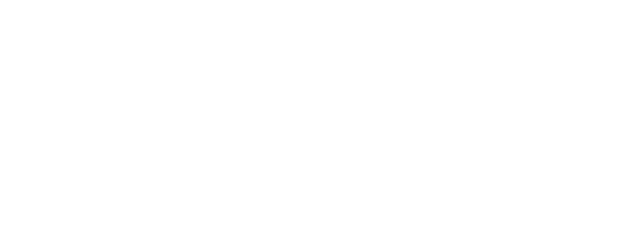
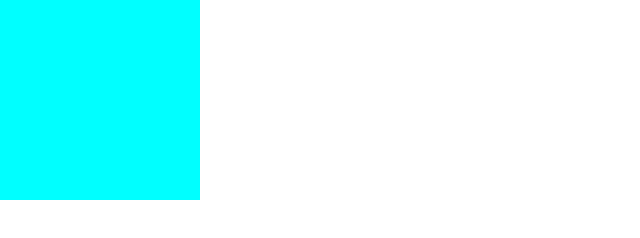
Before and after one commit to leandrodosreisfilho-lang/teste-git-dts1t, a plain HTML site: page index.html in a window 1280 px wide. Shown: the whole page, without its empty margins (0-640 px from the left). Drawn offline with Linux system fonts and the light colour scheme.

Commit message:
quadrado com cor

```diff
--- a/index.html
+++ b/index.html
@@ -4,6 +4,7 @@
     <meta charset="UTF-8">
     <meta name="viewport" content="width=device-width, initial-scale=1.0">
     <title>Git e Github</title>
+    <link rel="stylesheet" href="./style.css">
 </head>
 <body>
     <div class="quadrado"></div>
--- /dev/null
+++ b/style.css
@@ -0,0 +1,11 @@
+*{
+    margin: 0;
+    padding: 0;
+    box-sizing: border-box;
+}
+
+.quadrado{
+    width: 200px;
+    height: 200px;
+    background-color: aqua;
+}
```
